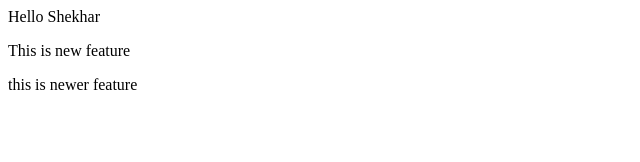
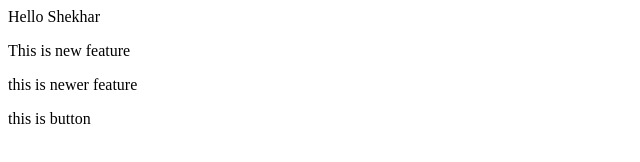
Before and after one commit to ShekharPrasd/LocalRepo, a plain HTML site: page index.html in a window 1280 px wide. Shown: the whole page, without its empty margins (0-640 px from the left). Drawn offline with Linux system fonts and the light colour scheme.

Commit message:
Add one paragraph

```diff
--- a/index.html
+++ b/index.html
@@ -1,3 +1,4 @@
 <p>Hello Shekhar</p>
 <p>This is new feature</p>
 <p>this is newer feature</p>
+<p>this is button</p>
```
